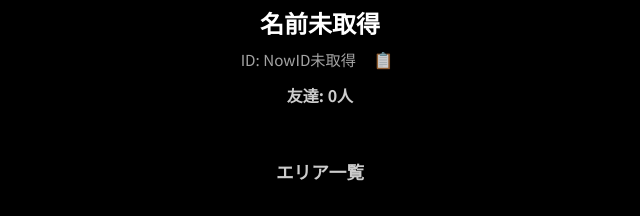
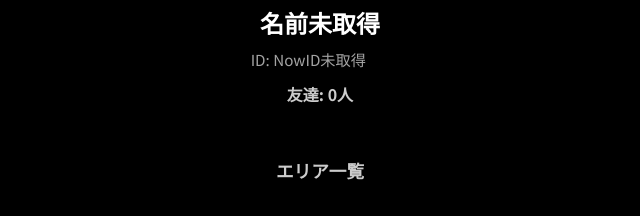
Before and after one commit to caljun/Now-frontend, a plain HTML site: page profile.html in a window 1280 px wide. Shown: the part 297-513 px from the top of the page, 320-960 px from the left. Drawn offline with Linux system fonts and the light colour scheme; no server answers; sample sign-in values are in the browser's storage.

Commit message:
Update profile.html

```diff
--- a/profile.html
+++ b/profile.html
@@ -37,7 +37,7 @@
         <h2 id="userName">名前未取得</h2>
         <p>
           ID: <span id="userId">NowID未取得</span>
-          <button onclick="copyNowId()" class="copy-btn">📋</button>
+          <button onclick="copyNowId()" class="copy-btn"></button>
         </p>
         <p id="friendCount">友達: 0人</p>
       </div>
```
